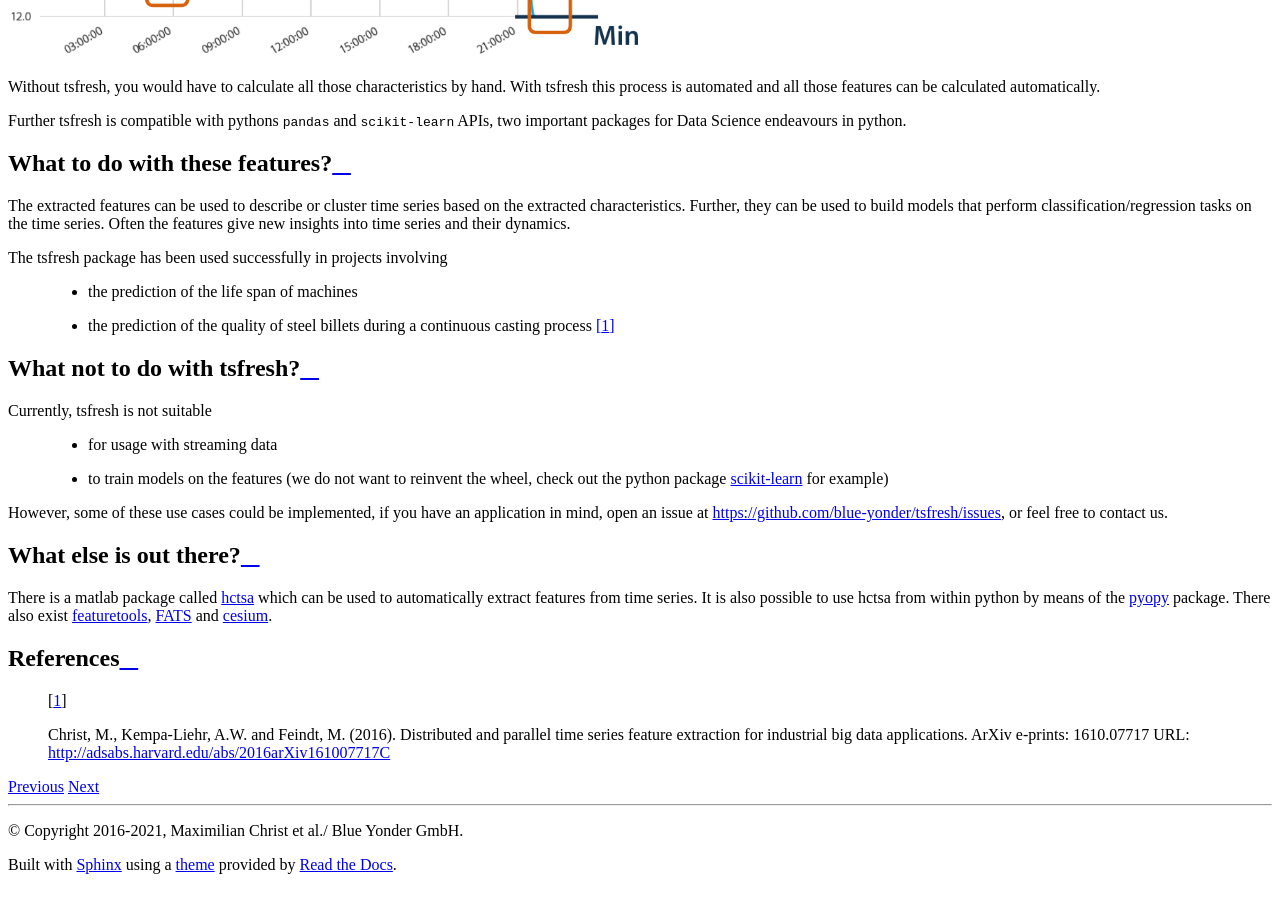
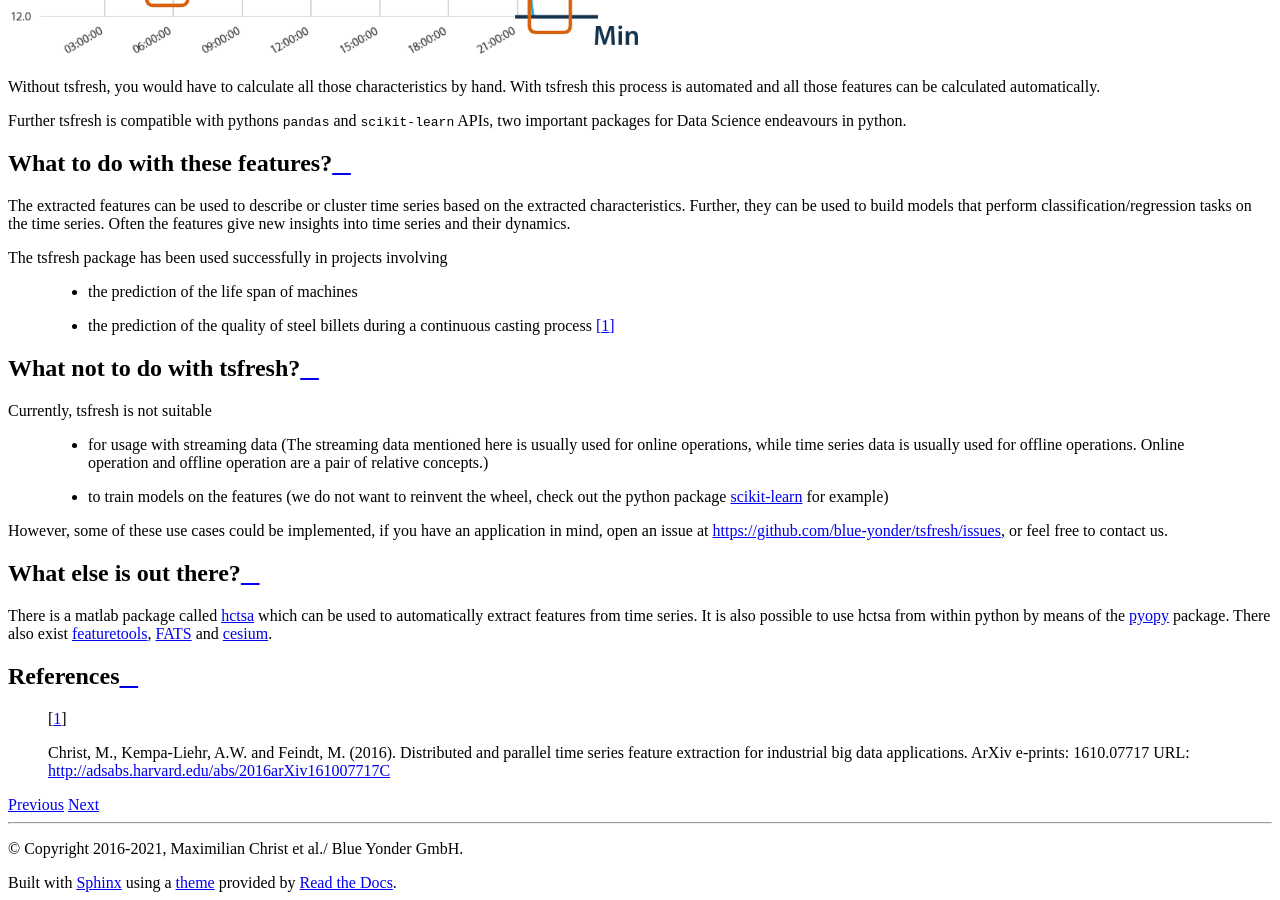
Before and after one commit to blue-yonder/tsfresh, a Sphinx documentation site: the page built from docs/text/introduction.rst, in a window 1280 px wide and 900 px high, scrolled down 1585 px. Built offline with Sphinx 7.4.7 and the Read the Docs theme 2.0.0, drawn with Linux system fonts in a browser that asks for light colours; formulas are drawn with MathJax 3; the version number could not be read and is left out.

Commit message:
Disambiguation (#831)
streaming data → online
time series data → offline

```diff
--- a/docs/text/introduction.rst
+++ b/docs/text/introduction.rst
@@ -45,7 +45,7 @@ What not to do with tsfresh?
 
 Currently, tsfresh is not suitable
 
-    * for usage with streaming data
+    * for usage with streaming data (The streaming data mentioned here is usually used for online operations, while time series data is usually used for offline operations. Online operation and offline operation are a pair of relative concepts.)
     * to train models on the features (we do not want to reinvent the wheel, check out the python package
       `scikit-learn <http://scikit-learn.org/stable/>`_ for example)
 
```
